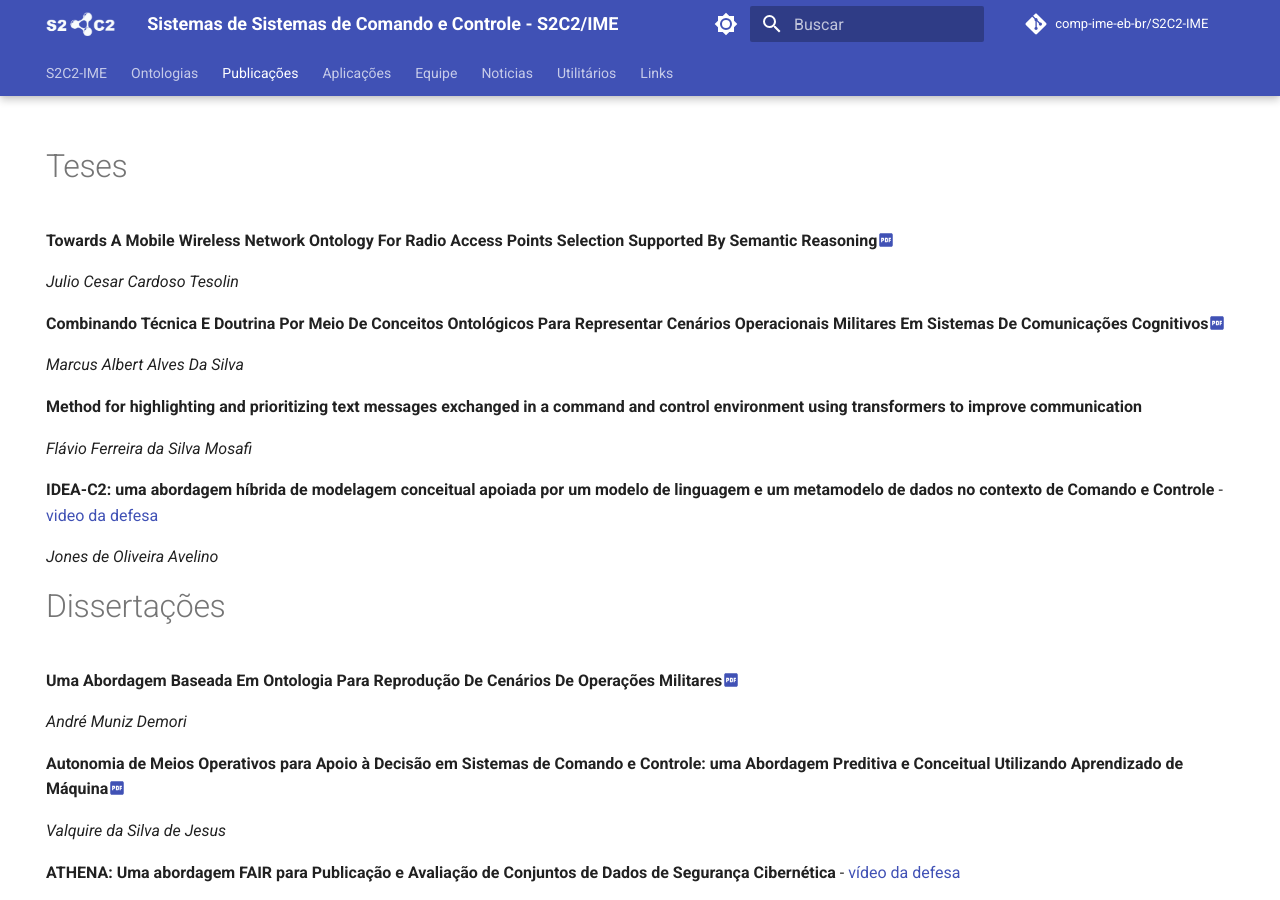
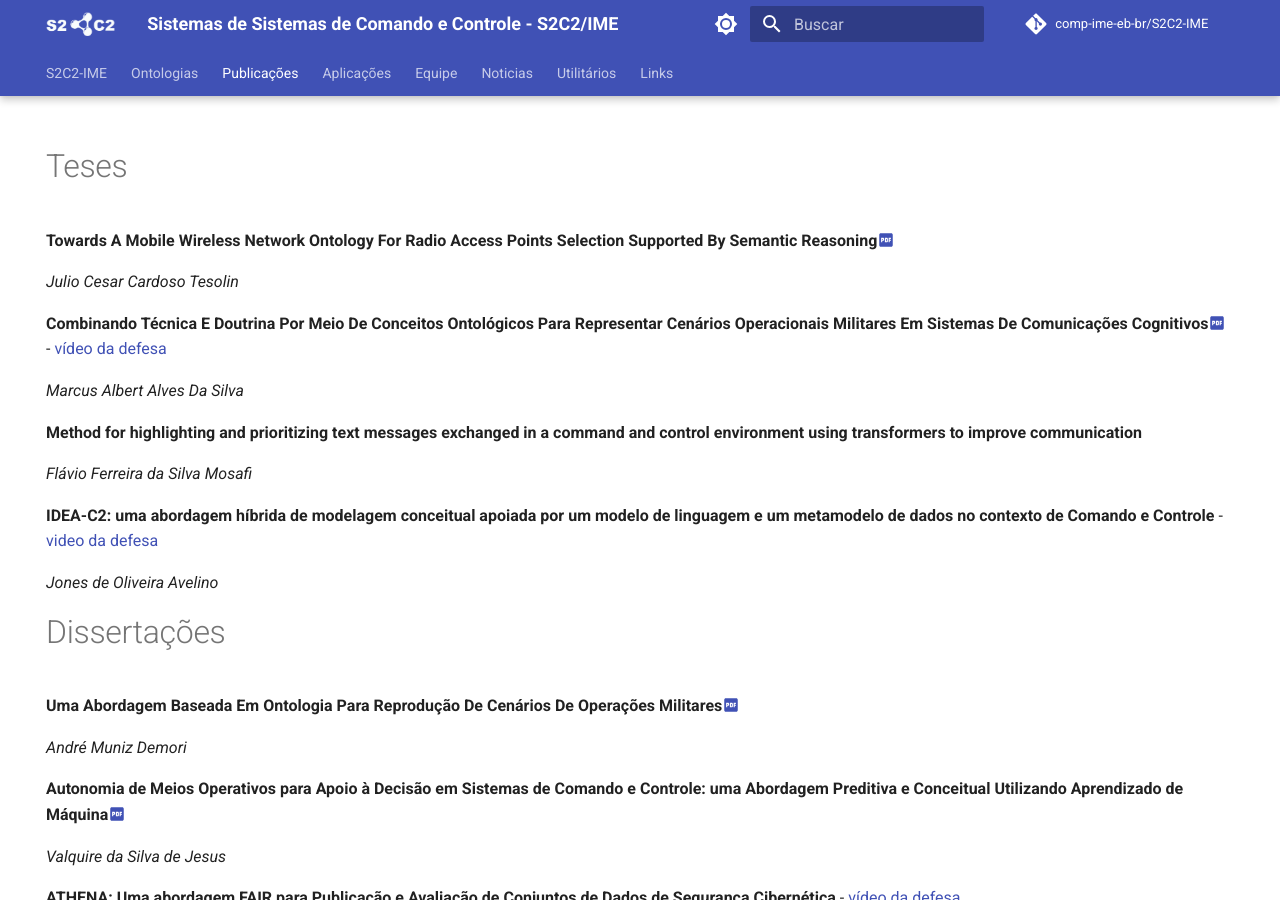
Before and after one commit to comp-ime-eb-br/S2C2-IME, an MkDocs documentation site: the page built from docs/publi.md, in a window 1280 px wide and 900 px high. Built offline with MkDocs 1.6.1 and Material for MkDocs 9.7.7, drawn with Linux system fonts in a browser that asks for light colours; comment, search, counter and statistics services are not loaded.

Commit message:
Update publi.md

```diff
--- a/docs/publi.md
+++ b/docs/publi.md
@@ -10,7 +10,7 @@ hide:
 
 *Julio Cesar Cardoso Tesolin*
 
-**Combinando Técnica E Doutrina Por Meio De Conceitos Ontológicos Para Representar Cenários Operacionais Militares Em Sistemas De Comunicações Cognitivos**[:material-file-pdf-box:{ title="file"}](https://github.com/comp-ime-eb-br/S2C2-IME/blob/main/publi/Tese_de_Doutorado_Marcus__IME_Final_Ass.pdf?raw=true){:download="Tese_MAlbert"}
+**Combinando Técnica E Doutrina Por Meio De Conceitos Ontológicos Para Representar Cenários Operacionais Militares Em Sistemas De Comunicações Cognitivos**[:material-file-pdf-box:{ title="file"}](https://github.com/comp-ime-eb-br/S2C2-IME/blob/main/publi/Tese_de_Doutorado_Marcus__IME_Final_Ass.pdf?raw=true){:download="Tese_MAlbert"} - [vídeo da defesa](https://drive.google.com/file/d/1Et_0yshU2nwLmwCdZ11e6MmT_KjTYUWO/view?usp=sharing)
 
 *Marcus Albert Alves Da Silva*
 
```
